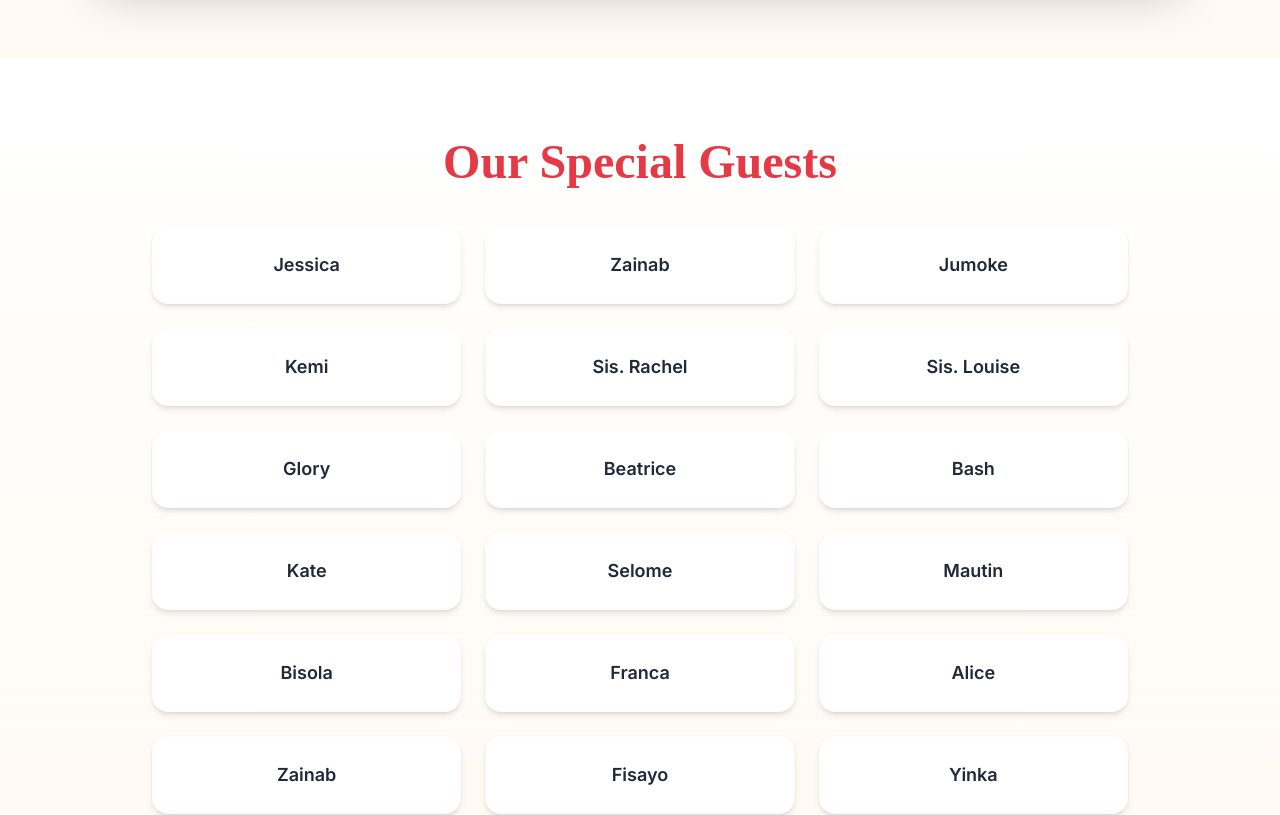
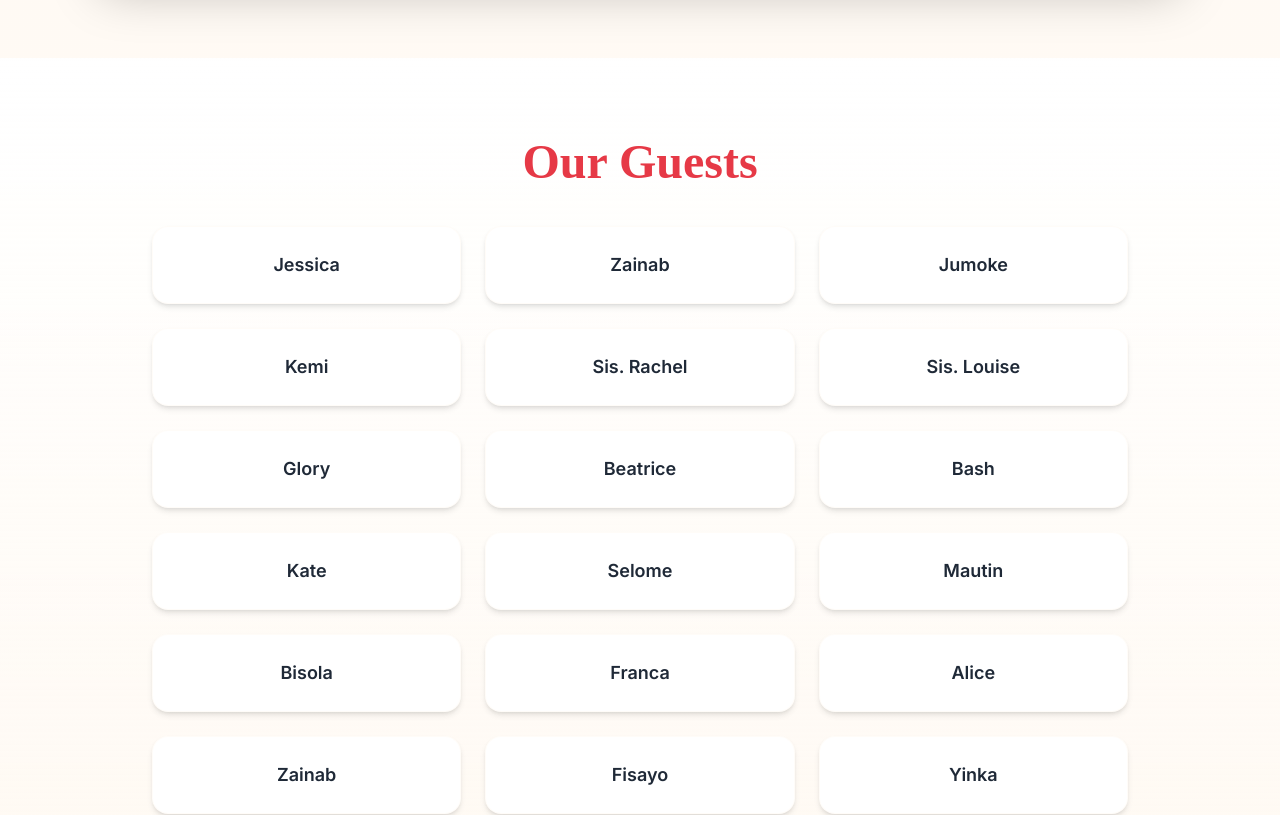
Before and after one commit to Haryomidey/lovelyinvite, a React (Vite) app: page / in a window 1280 px wide. Shown: the part 2000-2815 px from the top of the page. Built offline with nearby package versions, Linux system fonts and the light colour scheme.

Commit message:
added google sheet

```diff
--- a/src/pages/home/Invitee.jsx
+++ b/src/pages/home/Invitee.jsx
@@ -13,7 +13,7 @@ const Invitee = ({ invitees }) => {
                     transition={{ duration: 0.6 }}
                     className="font-playfair text-4xl md:text-5xl font-bold text-rose mb-10"
                 >
-                    Our Special Guests
+                    Our Guests
                 </motion.h2>
 
                 <div className="grid grid-cols-2 md:grid-cols-3 gap-6">
```
